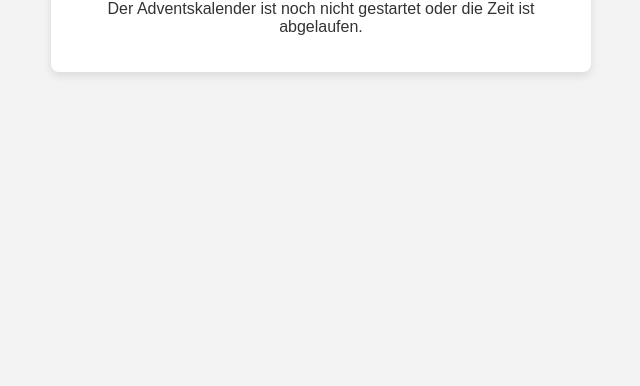
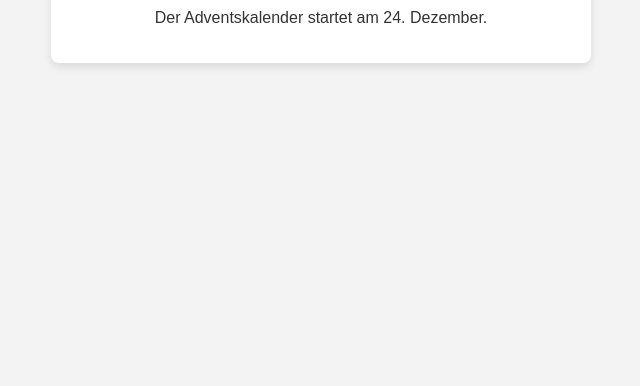
Before and after one commit to DavidNeureiter/ChristmasCalendar, a plain HTML site: page index.html in a window 1280 px wide. Shown: the part 414-800 px from the top of the page, without its empty margins (319-959 px from the left). Drawn offline with Linux system fonts and the light colour scheme.

Commit message:
Update index.html

```diff
--- a/index.html
+++ b/index.html
@@ -38,30 +38,30 @@
     </div>
     <script>
         const texts = [
-            "Text für den 1. Dezember",
-            "Text für den 2. Dezember",
-            "Text für den 3. Dezember",
-            "Text für den 4. Dezember",
-            "Text für den 5. Dezember",
-            "Text für den 6. Dezember",
-            "Text für den 7. Dezember",
-            "Text für den 8. Dezember",
-            "Text für den 9. Dezember",
-            "Text für den 10. Dezember",
-            "Text für den 11. Dezember",
-            "Text für den 12. Dezember",
-            "Text für den 13. Dezember",
-            "Text für den 14. Dezember",
-            "Text für den 15. Dezember",
-            "Text für den 16. Dezember",
-            "Text für den 17. Dezember",
-            "Text für den 18. Dezember",
-            "Text für den 19. Dezember",
-            "Text für den 20. Dezember",
-            "Text für den 21. Dezember",
-            "Text für den 22. Dezember",
-            "Text für den 23. Dezember",
-            "Text für den 24. Dezember"
+" 1. Dezember: Heute Abend gibt es ein Kuscheln unter der Decke bei einem schönen Film.",
+" 2. Dezember: Heute bekommst du ein liebevolles Kompliment, das nur für dich ist.",
+" 3. Dezember: Heute schenke ich dir fünf Minuten volle Aufmerksamkeit – du erzählst, ich höre zu.",
+" 4. Dezember: Heute koche ich dein Lieblingsessen für dich.",
+" 5. Dezember: Heute bekommst du über den Tag verteilt kleine süße Nachrichten von mir.",
+" 6. Dezember: Heute machen wir gemeinsam einen Spaziergang unter dem Sternenhimmel.",
+" 7. Dezember: Heute bekommst du eine kleine Musik-Überraschung – eine Playlist nur für dich.",
+" 8. Dezember: Heute nehme ich mir einen ruhigen Moment nur für dich – ohne Handy, ohne Ablenkung.",
+" 9. Dezember: Heute gibt es ein spontanes Mini-Date, das ich für uns plane.",
+" 10. Dezember: Heute findest du irgendwo einen kleinen Liebesbrief von mir.",
+" 11. Dezember: Heute erledige ich etwas für dich, das du schon länger aufschiebst.",
+" 12. Dezember: Heute trinken wir zusammen eine heiße Schokolade und reden über schöne Erinnerungen.",
+" 13. Dezember: Heute bekommst du eine entspannende Massage von mir.",
+" 14. Dezember: Heute schenke ich dir ein Lächeln, das du den ganzen Tag mitnehmen kannst.",
+" 15. Dezember: Heute verbringen wir den Abend ohne Handy – nur wir zwei.",
+" 16. Dezember: Heute zaubere ich ein kleines gemütliches Abendessen für uns.",
+" 17. Dezember: Heute sage ich dir etwas, das ich besonders an dir liebe.",
+" 18. Dezember: Heute spielen wir ein Spiel oder puzzeln – einfach entspannt zusammen.",
+" 19. Dezember: Heute gehen wir gemeinsam bei romantischem Licht spazieren.",
+" 20. Dezember: Heute bekommt du meine volle Aufmerksamkeit – alles, was wir tun, machen wir gemeinsam.",
+" 21. Dezember: Heute gönnst du dir Ruhe, während ich die Hausarbeit übernehme.",
+" 22. Dezember: Heute reden wir über Träume und Wünsche – ganz persönlich und in Ruhe.",
+" 23. Dezember: Heute schreiben wir gemeinsam schöne Erinnerungen in ein kleines Gedankenbuch.",
+" 24. Dezember: Heute bekommst du eine lange, warme Umarmung, die dir zeigt, wie sehr ich dich liebe."
         ];
 
         function getTextForToday() {
@@ -70,7 +70,7 @@
             if (today.getMonth() === 11 && dayOfMonth >= 1 && dayOfMonth <= 24) {
                 return texts[dayOfMonth - 1];
             }
-            return "Der Adventskalender ist noch nicht gestartet oder die Zeit ist abgelaufen.";
+            return "Der Adventskalender startet am 24. Dezember.";
         }
 
         document.getElementById('day-text').textContent = getTextForToday();
```
